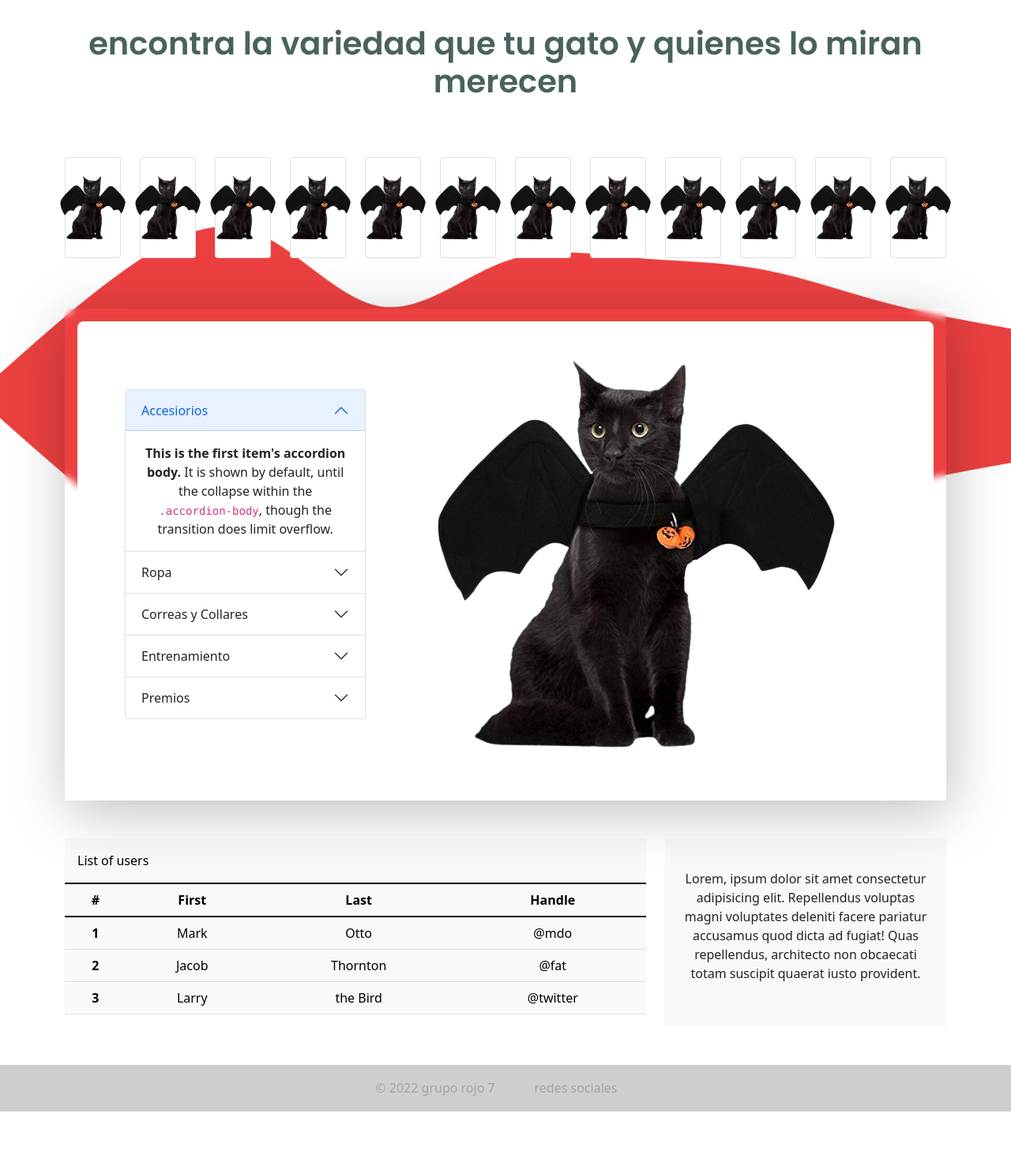
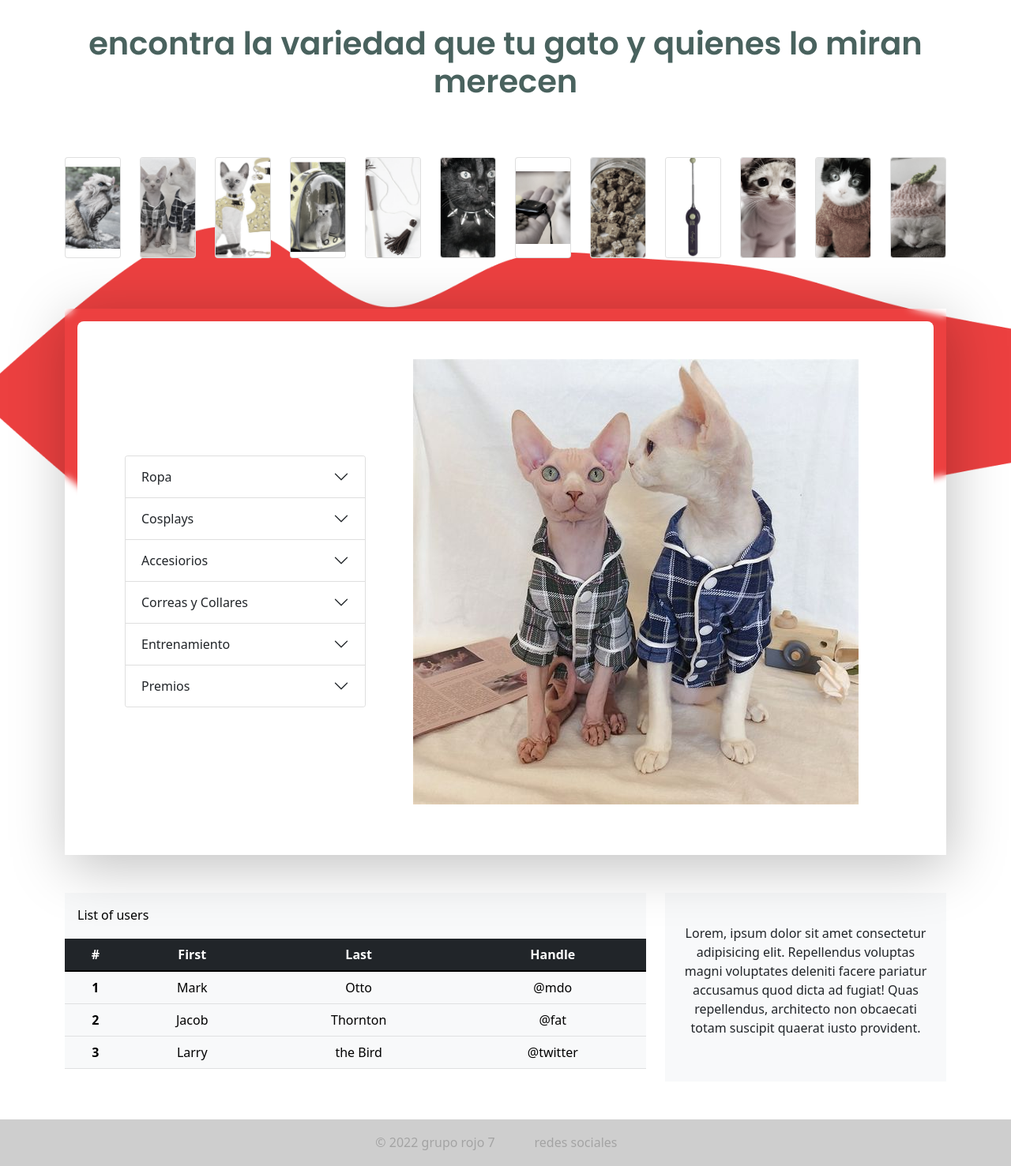
Before and after one commit to SaniLubary/PWA-Bootstrap-TP, a PHP site: page /vista/ej-11.html in a window 1280 px wide. Shown: the part 273-1750 px from the top of the page at 79% size. Before the commit the page ends 1681 px from the top, so only its background shows below. Run offline with PHP 8.4, Linux system fonts and the light colour scheme; some libraries are stand-ins or nearby versions.

Commit message:
new dinamica click en cards/nav abre imagen, add imgenes / accordion / list-group & update nav principal en ej-0 ej-7 y ej-11

```diff
--- a/vista/ej-0.html
+++ b/vista/ej-0.html
@@ -45,6 +45,9 @@
       <ul class="navbar-nav w-100 nav justify-content-around">
         <li class="nav-item">
           <a class="nav-link custom-link" aria-current="page" href="./ej-7.html">dominio</a>
+        </li>
+        <li class="nav-item">
+          <a class="nav-link custom-link" aria-current="page" href="./ej-11.html">explorar</a>
         </li>
         <li class="nav-item dropdown ">
           <a class="nav-link custom-link dropdown-toggle" href="#" id="navbarDropdownMenuLink" role="button"
--- a/vista/ej-11.html
+++ b/vista/ej-11.html
@@ -66,7 +66,7 @@
             <li><a class="dropdown-item" href="./ej-8.html">ejercicio 8</a></li>
             <li><a class="dropdown-item" href="#">ejercicio 9</a></li>
             <li><a class="dropdown-item" href="./ej-10.html">ejercicio 10</a></li>
-            <li><a class="dropdown-item" href="#">ejercicio 11</a></li>
+            <li><a class="dropdown-item" href="./ej-11.html">ejercicio 11</a></li>
           </ul>
         </li>
       </ul>
@@ -81,81 +81,210 @@
         <h1 class="py-5">encontra la variedad que tu gato y quienes lo miran merecen</h1>
       </div>
     </div>
-    <!-- 12 gatos -->
+    <!-- 12 cards de gatos -->
     <div class="row justify-content-center align-items-center">
+      <!-- 1 -->
       <div class="my-3 col-3 col-sm-3 col-md-2 col-lg-2 col-xl-1 col d-flex justify-content-center">
-        <div class="card cat"><img class="w-100" src="./assets/gato-batman.png" alt="gato batman"></div>
+        <div class="card cat">
+          <img class="w-100 clickableUpdateMainPicture" data-bs-toggle="collapse" data-bs-target="#collapseTwo"
+            id="gatoJujutsu" data-item="jujutsuCatoItem" src="./assets/ej-11-images/gato cosplay jujutsu.jpeg"
+            alt="gato cosplay jujutsu kaisan">
+        </div>
       </div>
+      <!-- 2 -->
       <div class="my-3 col-3 col-sm-3 col-md-2 col-lg-2 col-xl-1 col d-flex justify-content-center">
-        <div class="card cat"><img class="w-100" src="./assets/gato-batman.png" alt="gato batman"></div>
+        <div class="card cat">
+          <img class="w-100 clickableUpdateMainPicture" data-bs-toggle="collapse" data-bs-target="#collapseZero"
+            id="gatosCamisas" src="./assets/ej-11-images/gatos camisas.jpeg" data-item="gatosCamisasItem"
+            alt="gatos camisas">
+        </div>
       </div>
+      <!-- 3 -->
       <div class="my-3 col-3 col-sm-3 col-md-2 col-lg-2 col-xl-1 col d-flex justify-content-center">
-        <div class="card cat"><img class="w-100" src="./assets/gato-batman.png" alt="gato batman"></div>
+        <div class="card cat">
+          <img class="w-100 clickableUpdateMainPicture" data-bs-toggle="collapse" data-bs-target="#collapseThree"
+            src="./assets/ej-11-images/pechera amarilla.jpeg" id="gatoPecheraAmarilla"
+            data-item="gatoPecheraAmarillaItem" alt="gato pechera amarilla"></div>
       </div>
+      <!-- 4 -->
       <div class="my-3 col-3 col-sm-3 col-md-2 col-lg-2 col-xl-1 col d-flex justify-content-center">
-        <div class="card cat"><img class="w-100" src="./assets/gato-batman.png" alt="gato batman"></div>
+        <div class="card cat">
+          <img class="w-100 clickableUpdateMainPicture" data-bs-toggle="collapse" data-bs-target="#collapseOne"
+            src="./assets/ej-11-images/gato mochila.jpeg" id="gatoMochila" data-item="gatoMochilaItem"
+            alt="gato mochila">
+        </div>
       </div>
+      <!-- 5 -->
       <div class="my-3 col-3 col-sm-3 col-md-2 col-lg-2 col-xl-1 col d-flex justify-content-center">
-        <div class="card cat"><img class="w-100" src="./assets/gato-batman.png" alt="gato batman"></div>
+        <div class="card cat">
+          <img class="w-100 clickableUpdateMainPicture" data-bs-toggle="collapse" data-bs-target="#headingOne"
+            id="catToy" data-item="catToyItem" src="./assets/ej-11-images/cat toy.jpeg" alt="juguete stick de gato">
+        </div>
       </div>
+      <!-- 6 -->
       <div class="my-3 col-3 col-sm-3 col-md-2 col-lg-2 col-xl-1 col d-flex justify-content-center">
-        <div class="card cat"><img class="w-100" src="./assets/gato-batman.png" alt="gato batman"></div>
+        <div class="card cat">
+          <img class="w-100 clickableUpdateMainPicture" data-bs-toggle="collapse" data-bs-target="#collapseThree"
+            id="collarSpikes" data-item="collarSpikesItem" src="./assets/ej-11-images/collar spikes.jpeg"
+            alt="collar spikes">
+        </div>
       </div>
+      <!-- 7 -->
       <div class="my-3 col-3 col-sm-3 col-md-2 col-lg-2 col-xl-1 col d-flex justify-content-center">
-        <div class="card cat"><img class="w-100" src="./assets/gato-batman.png" alt="gato batman"></div>
+        <div class="card cat">
+          <img class="w-100 clickableUpdateMainPicture" data-bs-toggle="collapse" data-bs-target="#collapseFour"
+            id="clicker" data-item="clickerItem" src="./assets/ej-11-images/clicker.jpeg" alt="clicker">
+        </div>
       </div>
+      <!-- 8 -->
       <div class="my-3 col-3 col-sm-3 col-md-2 col-lg-2 col-xl-1 col d-flex justify-content-center">
-        <div class="card cat"><img class="w-100" src="./assets/gato-batman.png" alt="gato batman"></div>
+        <div class="card cat">
+          <img class="w-100 clickableUpdateMainPicture" data-bs-toggle="collapse" data-bs-target="#collapseFive"
+            id="treats" data-item="treatsItem" src="./assets/ej-11-images/treats.jpeg" alt="treats">
+        </div>
       </div>
+      <!-- 9 -->
       <div class="my-3 col-3 col-sm-3 col-md-2 col-lg-2 col-xl-1 col d-flex justify-content-center">
-        <div class="card cat"><img class="w-100" src="./assets/gato-batman.png" alt="gato batman"></div>
+        <div class="card cat">
+          <img class="w-100 clickableUpdateMainPicture" data-bs-toggle="collapse" data-bs-target="#collapseFour"
+            id="targetClicker" data-item="targetClickerItem" src="./assets/ej-11-images/target clicker.jpeg"
+            alt="target clicker">
+        </div>
       </div>
+      <!-- 10 -->
       <div class="my-3 col-3 col-sm-3 col-md-2 col-lg-2 col-xl-1 col d-flex justify-content-center">
-        <div class="card cat"><img class="w-100" src="./assets/gato-batman.png" alt="gato batman"></div>
+        <div class="card cat">
+          <img class="w-100 clickableUpdateMainPicture" data-bs-toggle="collapse" data-bs-target="#collapseTwo"
+            aria-expanded="false" aria-controls="collapseTwo" data-item="gatoLeiaItem" id="gatoLeia"
+            src="./assets/ej-11-images/gato laila.jpeg" alt="gato leia">
+        </div>
       </div>
+      <!-- 11 -->
       <div class="my-3 col-3 col-sm-3 col-md-2 col-lg-2 col-xl-1 col d-flex justify-content-center">
-        <div class="card cat"><img class="w-100" src="./assets/gato-batman.png" alt="gato batman"></div>
+        <div class="card cat">
+          <img class="w-100 clickableUpdateMainPicture" data-bs-toggle="collapse" data-bs-target="#collapseZero"
+            id="gatoSweatter" data-item="gatoSweatterItem" src="./assets/ej-11-images/gato swetter.jpeg"
+            alt="gato sweatter">
+        </div>
       </div>
+      <!-- 12 -->
       <div class="my-3 col-3 col-sm-3 col-md-2 col-lg-2 col-xl-1 col d-flex justify-content-center">
-        <div class="card cat"><img class="w-100" src="./assets/gato-batman.png" alt="gato batman"></div>
+        <div class="card cat">
+          <img class="w-100 clickableUpdateMainPicture" data-bs-toggle="collapse" data-bs-target="#collapseZero"
+            id="gatoDurazno" data-item="gatoDuraznoItem" src="./assets/ej-11-images/gato gorro durazno.jpeg"
+            alt="gato con gorro de durazno">
+        </div>
       </div>
     </div>
     <!-- lista de gatos e imagen maximizada -->
     <div class="row main-content mx-auto align-items-center justify-content-center my-5 p-3">
       <div class="dominio row align-items-center justify-content-center p-5">
+        <!-- accordion -->
         <div class="col-4 d-flex justify-content-center">
           <div class="accordion w-100" id="accordionExample">
+            <!-- Ropa -->
             <div class="accordion-item">
-              <h2 class="accordion-header" id="headingOne">
-                <button class="accordion-button" type="button" data-bs-toggle="collapse" data-bs-target="#collapseOne"
-                  aria-expanded="true" aria-controls="collapseOne">
-                  Accesiorios
+              <h2 class="accordion-header" id="headingZero">
+                <button class="accordion-button collapsed" type="button" data-bs-toggle="collapse"
+                  data-bs-target="#collapseZero" aria-expanded="false" aria-controls="collapseZero">
+                  Ropa
                 </button>
               </h2>
-              <div id="collapseOne" class="accordion-collapse collapse show" aria-labelledby="headingOne"
+              <div id="collapseZero" class="accordion-collapse collapse" aria-labelledby="headingZero"
                 data-bs-parent="#accordionExample">
                 <div class="accordion-body">
-                  <strong>This is the first item's accordion body.</strong> It is shown by default, until the collapse
-                  within the <code>.accordion-body</code>, though the transition does limit overflow.
+                  <!-- list items -->
+                  <div id="list-example" class="list-group">
+                    <a class="list-group-item list-group-item-action" id="gatosCamisasItem"
+                      onclick="listItemClicked(this, 'gatosCamisas')" style="cursor: pointer;">Camisas para los bichitos
+                      <div class="clearfix">
+                        <span class="badge bg-danger rounded-pill">Stock 1</span>
+                        <span class="badge bg-warning rounded-pill">$4000</span>
+                      </div>
+                    </a>
+                    <a class="list-group-item list-group-item-action" id="gatoDuraznoItem"
+                      onclick="listItemClicked(this, 'gatoDurazno')" style="cursor: pointer;">Michi gorritos
+                      <div class="clearfix">
+                        <span class="badge bg-success rounded-pill">Stock 5</span>
+                        <span class="badge bg-warning rounded-pill">$2000</span>
+                      </div>
+                    </a>
+                    <a class="list-group-item list-group-item-action" id="gatoSweatterItem"
+                      onclick="listItemClicked(this, 'gatoSweatter')" style="cursor: pointer;">Un Sweater para tu Psps
+                      <div class="clearfix">
+                        <span class="badge bg-success rounded-pill">Stock 3</span>
+                        <span class="badge bg-warning rounded-pill">$7000</span>
+                      </div>
+                    </a>
+                  </div>
                 </div>
               </div>
             </div>
+            <!-- Cosplays -->
             <div class="accordion-item">
               <h2 class="accordion-header" id="headingTwo">
                 <button class="accordion-button collapsed" type="button" data-bs-toggle="collapse"
                   data-bs-target="#collapseTwo" aria-expanded="false" aria-controls="collapseTwo">
-                  Ropa
+                  Cosplays
                 </button>
               </h2>
               <div id="collapseTwo" class="accordion-collapse collapse" aria-labelledby="headingTwo"
                 data-bs-parent="#accordionExample">
                 <div class="accordion-body">
-                  <strong>This is the second item's accordion body.</strong> It is hidden by default, until the collapse
-                  plugin adds the appropriate classes that we use to style each element. These classes control the
-                  overall
+                  <!-- list items -->
+                  <div id="list-example" class="list-group">
+                    <a class="list-group-item list-group-item-action" id="jujutsuCatoItem"
+                      onclick="listItemClicked(this, 'gatoJujutsu')" style="cursor: pointer;">Jujutsu Cato
+                      <div class="clearfix">
+                        <span class="badge bg-danger rounded-pill">Stock 1</span>
+                        <span class="badge bg-warning rounded-pill">$6000</span>
+                      </div>
+                    </a>
+                    <a class="list-group-item list-group-item-action" id="gatoLeiaItem"
+                      onclick="listItemClicked(this, 'gatoLeia')" style="cursor: pointer;">Leia Michi
+                      <div class="clearfix">
+                        <span class="badge bg-danger rounded-pill">Stock 2</span>
+                        <span class="badge bg-warning rounded-pill">$5200</span>
+                      </div>
+                    </a>
+                  </div>
                 </div>
               </div>
             </div>
+            <!-- Accesorios -->
+            <div class="accordion-item">
+              <h2 class="accordion-header" id="headingOne">
+                <button class="accordion-button collapsed" type="button" data-bs-toggle="collapse"
+                  data-bs-target="#collapseOne" aria-expanded="false" aria-controls="collapseOne">
+                  Accesiorios
+                </button>
+              </h2>
+              <div id="collapseOne" class="accordion-collapse collapse" aria-labelledby="headingOne"
+                data-bs-parent="#accordionExample">
+                <div class="accordion-body">
+                  <!-- list items -->
+                  <div id="list-example" class="list-group">
+                    <a class="list-group-item list-group-item-action me-auto" id="gatoMochilaItem"
+                      onclick="listItemClicked(this, 'gatoMochila')" style="cursor: pointer;">Mochila para minino, a la
+                      moda y super comodo para el y vos!
+                      <div class="clearfix">
+                        <span class="badge bg-success rounded-pill">Stock 5</span>
+                        <span class="badge bg-warning rounded-pill">$7000</span>
+                      </div>
+                    </a>
+                    <a class="list-group-item list-group-item-action" id="catToyItem"
+                      onclick="listItemClicked(this, 'catToy')" style="cursor: pointer;">Desestresalo vayas donde vayas
+                      con juguetes interactivos!
+                      <div class="clearfix">
+                        <span class="badge bg-success rounded-pill">Stock 13</span>
+                        <span class="badge bg-warning rounded-pill">$1200</span>
+                      </div>
+                    </a>
+                  </div>
+                </div>
+              </div>
+            </div>
+            <!-- Correas y Collares -->
             <div class="accordion-item">
               <h2 class="accordion-header" id="headingThree">
                 <button class="accordion-button collapsed" type="button" data-bs-toggle="collapse"
@@ -166,11 +295,29 @@
               <div id="collapseThree" class="accordion-collapse collapse" aria-labelledby="headingThree"
                 data-bs-parent="#accordionExample">
                 <div class="accordion-body">
-                  <strong>This is the third item's accordion body.</strong> It is hidden by default, until the collapse
-                  within the <code>.accordion-body</code>, though the transition does limit overflow.
+                  <!-- list items -->
+                  <div id="list-example" class="list-group">
+                    <a class="list-group-item list-group-item-action" id="collarSpikesItem"
+                      onclick="listItemClicked(this, 'collarSpikes')" style="cursor: pointer;">Collar de gato bravo
+                      <div class="clearfix">
+                        <span class="badge bg-danger rounded-pill">Stock 1</span>
+                        <span class="badge bg-warning rounded-pill">$2000</span>
+                      </div>
+                    </a>
+                    <a class="list-group-item list-group-item-action" id="gatoPecheraAmarillaItem"
+                      onclick="listItemClicked(this, 'gatoPecheraAmarilla')" style="cursor: pointer;">Kato orgulloso de
+                      su
+                      pechera de abejitas!
+                      <div class="clearfix">
+                        <span class="badge bg-success rounded-pill">Stock 3</span>
+                        <span class="badge bg-warning rounded-pill">$3500</span>
+                      </div>
+                    </a>
+                  </div>
                 </div>
               </div>
             </div>
+            <!-- Entrenamiento -->
             <div class="accordion-item">
               <h2 class="accordion-header" id="headingFour">
                 <button class="accordion-button collapsed" type="button" data-bs-toggle="collapse"
@@ -181,11 +328,29 @@
               <div id="collapseFour" class="accordion-collapse collapse" aria-labelledby="headingFour"
                 data-bs-parent="#accordionExample">
                 <div class="accordion-body">
-                  <strong>This is the third item's accordion body.</strong> It is hidden by default, until the collapse
-                  within the <code>.accordion-body</code>, though the transition does limit overflow.
+                  <!-- list items -->
+                  <div id="list-example" class="list-group">
+                    <a class="list-group-item list-group-item-action" id="clickerItem"
+                      onclick="listItemClicked(this, 'clicker')" style="cursor: pointer;">Clicker de
+                      entrenamiento para tu ~Chaton!
+                      <div class="clearfix">
+                        <span class="badge bg-success rounded-pill">Stock 3</span>
+                        <span class="badge bg-warning rounded-pill">$3200</span>
+                      </div>
+                    </a>
+                    <a class="list-group-item list-group-item-action" id="targetClickerItem"
+                      onclick="listItemClicked(this, 'targetClicker')" style="cursor: pointer;">Clicker para apuntar,
+                      para diferentes tipos de entrenamiento con tu Kotě!
+                      <div class="clearfix">
+                        <span class="badge bg-success rounded-pill">Stock 3</span>
+                        <span class="badge bg-warning rounded-pill">$4000</span>
+                      </div>
+                    </a>
+                  </div>
                 </div>
               </div>
             </div>
+            <!-- Premios -->
             <div class="accordion-item">
               <h2 class="accordion-header" id="headingFive">
                 <button class="accordion-button collapsed" type="button" data-bs-toggle="collapse"
@@ -196,15 +361,25 @@
               <div id="collapseFive" class="accordion-collapse collapse" aria-labelledby="headingFive"
                 data-bs-parent="#accordionExample">
                 <div class="accordion-body">
-                  <strong>This is the third item's accordion body.</strong> It is hidden by default, until the collapse
-                  within the <code>.accordion-body</code>, though the transition does limit overflow.
+                  <!-- list items -->
+                  <div id="list-example" class="list-group">
+                    <a class="list-group-item list-group-item-action" id="treatsItem"
+                      onclick="listItemClicked(this, 'treats')" style="cursor: pointer;">Premios de entrenamiento,
+                      premialo por su gran comportamiento!
+                      <div class="clearfix">
+                        <span class="badge bg-success rounded-pill">Stock 8</span>
+                        <span class="badge bg-warning rounded-pill">$800</span>
+                      </div>
+                    </a>
+                  </div>
                 </div>
               </div>
             </div>
           </div>
         </div>
+        <!-- Imagen Principal aumentada -->
         <div class="col-8 d-flex justify-content-center">
-          <img src="./assets/gato-batman.png" alt="">
+          <img id="main-picture" src="./assets/ej-11-images/gatos camisas.jpeg" alt="">
         </div>
       </div>
     </div>
@@ -213,9 +388,9 @@
       <!-- Tabla -->
       <div class="col-8">
         <div class="table-responsive">
-          <table class="table table-light caption-top">
+          <table class="table table-light table-hover caption-top">
             <caption class="bg-light text-black p-3">List of users</caption>
-            <thead>
+            <thead class="table-dark">
               <tr>
                 <th scope="col">#</th>
                 <th scope="col">First</th>
@@ -266,8 +441,7 @@
   <img src="./assets/red wave bg.png" class="bg-rectangle explorar">
 
   <!-- JS -->
-  <script src="https://cdnjs.cloudflare.com/ajax/libs/gsap/3.10.2/gsap.min.js"></script>
-  <script src="./js/animacionGato.js"></script>
+  <script src="./js/ej-11.js"></script>
 </body>
 
 </html>
--- a/vista/ej-7.html
+++ b/vista/ej-7.html
@@ -44,7 +44,10 @@
     <div class="container-fluid">
       <ul class="navbar-nav w-100 nav justify-content-around">
         <li class="nav-item">
-          <a class="nav-link custom-link active" aria-current="page" href="#">dominio</a>
+          <a class="nav-link custom-link active" aria-current="page" href="./ej-0.html">dominio</a>
+        </li>
+        <li class="nav-item">
+          <a class="nav-link custom-link" aria-current="page" href="./ej-11.html">explorar</a>
         </li>
         <li class="nav-item dropdown ">
           <a class="nav-link custom-link dropdown-toggle" href="#" id="navbarDropdownMenuLink" role="button"
--- a/vista/estilos/ej-11.css
+++ b/vista/estilos/ej-11.css
@@ -4,19 +4,22 @@
 }
 
 .card.cat img {
-  transform: scale(1.2)
+  border-radius: 8px;
+  transform: scale(2)
 }
 
 .card:hover {
-  /* width: 8rem; */
+  filter: grayscale(0);
+  overflow: visible;
   z-index: 10;
-  transform:scale(1.5);
+  transform:scale(1.4);
 }
 
 .card {
   justify-content: center;
   align-items: center;
-
+  overflow: hidden;
+  filter: grayscale(0.8);
   transition: all 300ms;
 }
 
```
Also changed, not shown: vista/js/ej-11.js (added, +81 -0 lines), vista/assets/ej-11-images/cat toy.jpeg (added), vista/assets/ej-11-images/clicker.jpeg (added), vista/assets/ej-11-images/collar spikes.jpeg (added), vista/assets/ej-11-images/gato cosplay jujutsu.jpeg (added), vista/assets/ej-11-images/gato gorro durazno.jpeg (added), vista/assets/ej-11-images/gato laila.jpeg (added), vista/assets/ej-11-images/gato mochila.jpeg (added), vista/assets/ej-11-images/gato swetter.jpeg (added), vista/assets/ej-11-images/gatos camisas.jpeg (added), vista/assets/ej-11-images/pechera amarilla.jpeg (added), vista/assets/ej-11-images/target clicker.jpeg (added), vista/assets/ej-11-images/treats.jpeg (added).
